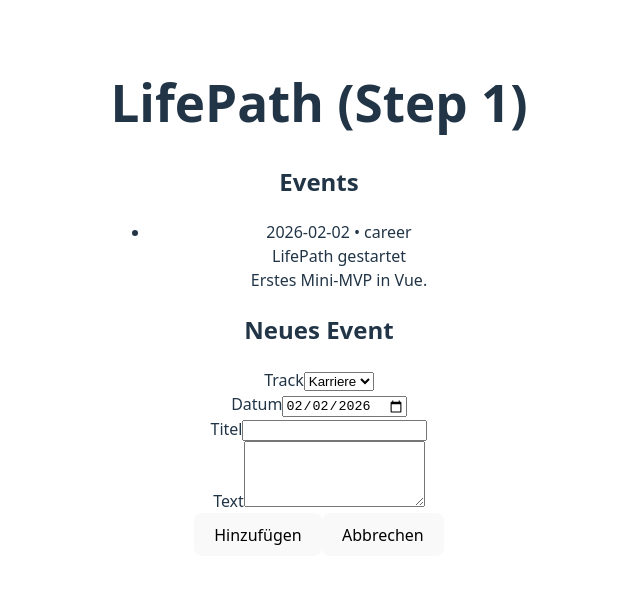
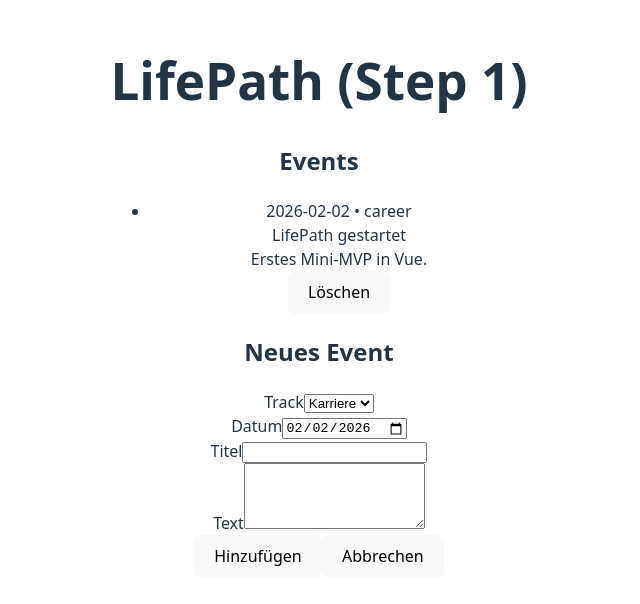
Before and after one commit to NamTakeshi/lifepath, a Vue app: page / in a window 1280 px wide. Shown: the part 102-706 px from the top of the page, without its empty margins (321-961 px from the left). Built offline with nearby package versions, Linux system fonts and the light colour scheme.

Commit message:
Löschfunktion implementieren

```diff
--- a/src/App.vue
+++ b/src/App.vue
@@ -132,6 +132,21 @@ function selectEvent(id) {
   formText.value = event.text;
 }
 
+// Löscht ein Event anhand der ID
+function deleteEvent(id) {
+  const ok = confirm("Wirklich löschen?");
+  if (!ok) return;
+
+  // entfernt das Event aus dem Array
+  events.value = events.value.filter(e => e.id !== id);
+
+  // falls gerade das gelöschte Event ausgewählt war: Edit-Modus verlassen
+  if (selectedId.value === id) {
+    resetForm();
+  }
+}
+
+
 // Formular leeren & Edit-Modus verlassen
 function resetForm() {
   selectedId.value = null;
@@ -164,6 +179,12 @@ function resetForm() {
           </div>
           <div class="font-medium">{{ e.title }}</div>
           <div class="text-sm text-gray-700">{{ e.text }}</div>
+          <button
+              class="mt-2 px-2 py-1 border rounded text-sm"
+              @click.stop="deleteEvent(e.id)"
+          >
+            Löschen
+          </button>
         </li>
       </ul>
     </section>
```
